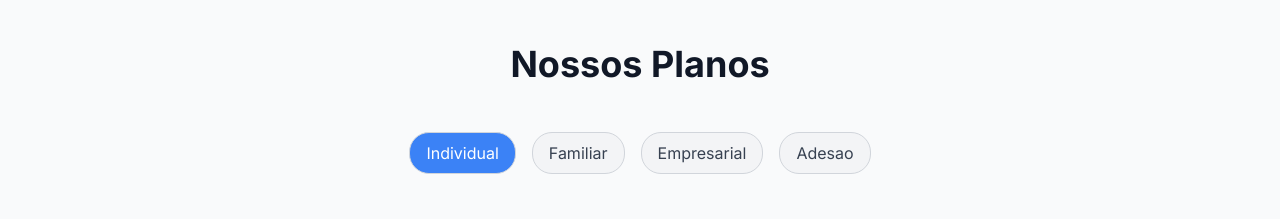
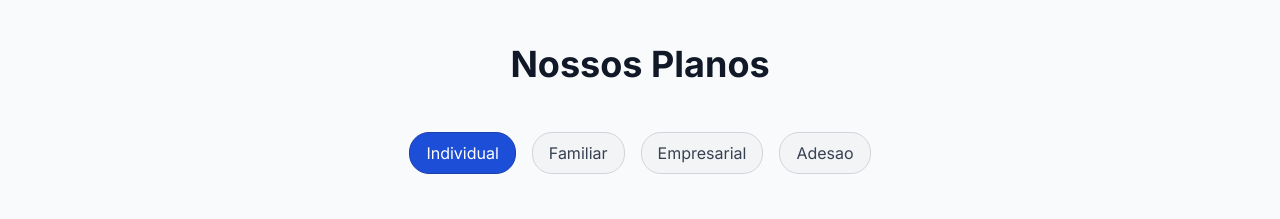
Before and after one commit to zeduescobar/tabelasconveniomedico, a plain HTML site: page index.html in a window 1280 px wide. Shown: the part 1420-1639 px from the top of the page. Drawn offline with nearby package versions, Linux system fonts and the light colour scheme; grey boxes are pictures that could not be loaded.

Commit message:
Melhora contraste do botão Individual ativo para WCAG AA

```diff
--- a/styles.css
+++ b/styles.css
@@ -50,8 +50,9 @@ img[src*="coparticip.jpg"] {
 }
 
 .filtro-plano.active, .filtro-blog.active {
-    background-color: #3b82f6;
+    background-color: #1d4ed8;
     color: white;
+    border: 1px solid #1e40af;
 }
 
 .filtro-plano:hover, .filtro-blog:hover {
@@ -61,7 +62,8 @@ img[src*="coparticip.jpg"] {
 }
 
 .filtro-plano.active:hover, .filtro-blog.active:hover {
-    background-color: #2563eb;
+    background-color: #1e40af;
+    border-color: #1e3a8a;
 }
 
 /* Animações */
```
